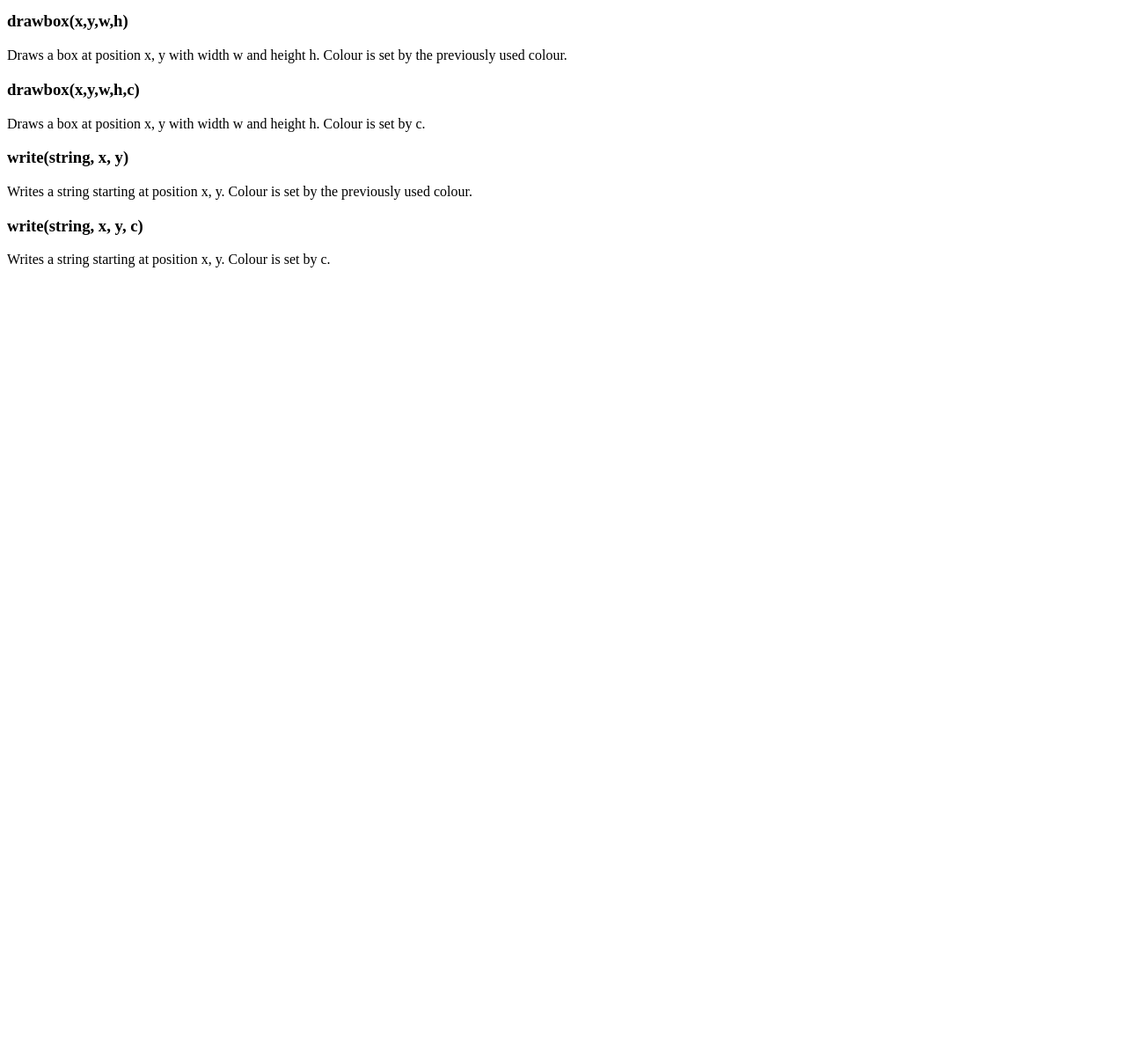
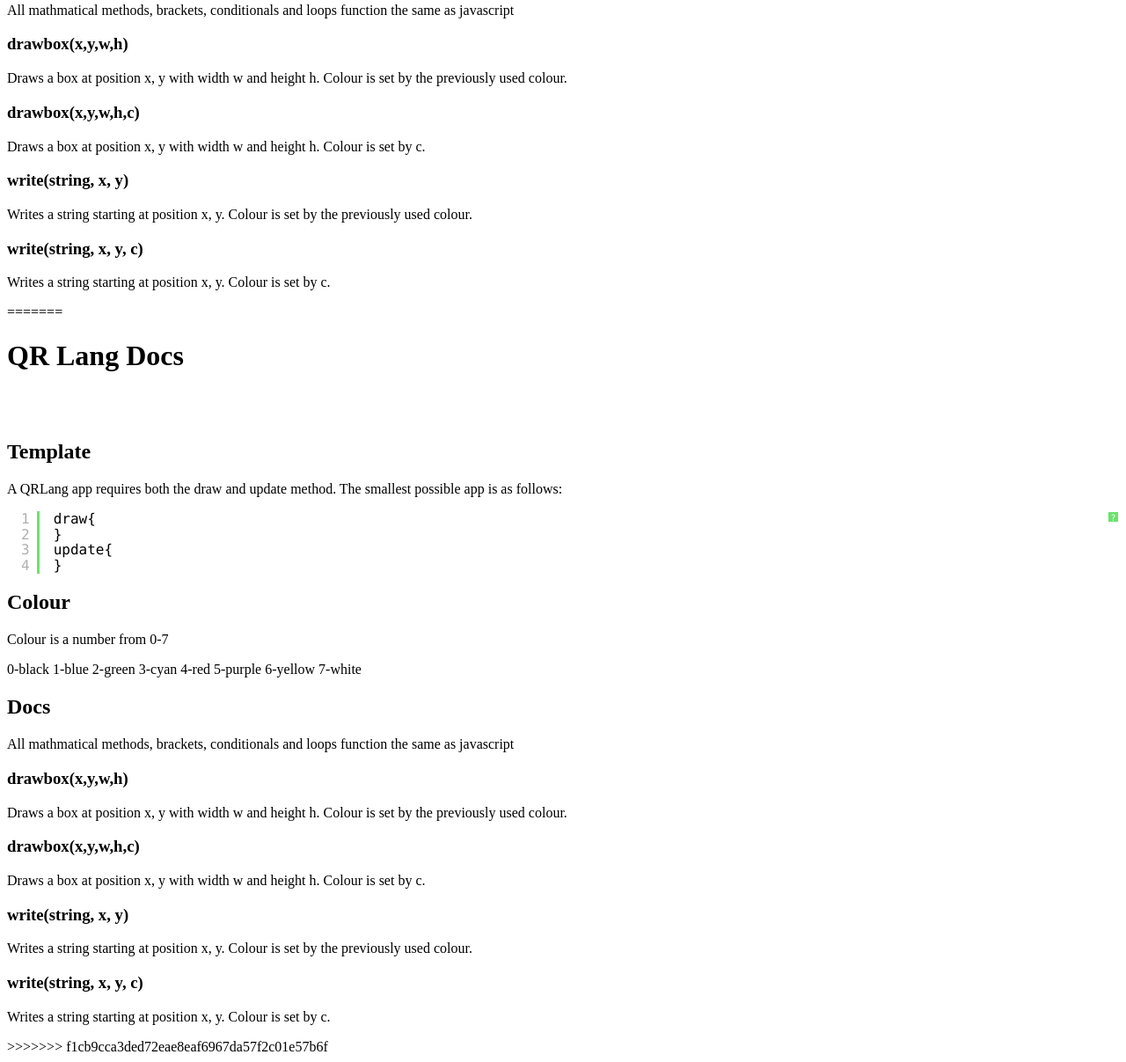
Before and after one commit to Qoramas/QRLang-Site, a plain HTML site: page examples/docs.html in a window 1280 px wide. Shown: the part 496-1703 px from the top of the page at 88% size. Before the commit the page ends 816 px from the top, so only its background shows below. Drawn offline with Linux system fonts and the light colour scheme.

Commit message:
added more docs and updated to work in unix

```diff
--- a/examples/docs.html
+++ b/examples/docs.html
@@ -1,3 +1,4 @@
+<<<<<<< HEAD
 <!DOCTYPE html>
 <html>
 <head lang="en">
@@ -60,4 +61,68 @@
 </script>
 
 </body>
+=======
+<!DOCTYPE html>
+<html>
+<head lang="en">
+    <meta charset="UTF-8">
+    <title>QRLang Docs</title>
+    <script type="text/javascript" src="js/shCore.js"></script>
+    <script type="text/javascript" src="css/shBrushJScript.js"></script>
+    <link href="css/shCore.css" rel="stylesheet" type="text/css" />
+    <link href="css/shThemeDefault.css" rel="stylesheet" type="text/css" />
+</head>
+<body>
+<h1>QR Lang Docs</h1>
+<br>
+<br>
+<h2>Template</h2>
+<p>A QRLang app requires both the draw and update method. The smallest possible app is as follows:</p>
+<pre class="brush: js">
+    draw{
+    }
+    update{
+    }
+</pre>
+
+<h2>Colour</h2>
+<p>Colour is a number from 0-7</p>
+<p>
+    0-black
+    1-blue
+    2-green
+    3-cyan
+    4-red
+    5-purple
+    6-yellow
+    7-white
+</p>
+
+
+<h2>Docs</h2>
+<p>All mathmatical methods, brackets, conditionals and loops function the same as javascript</p>
+<div class="doc">
+    <h3>drawbox(x,y,w,h)</h3>
+    <p>Draws a box at position x, y with width w and height h. Colour is set by the previously used colour.</p>
+</div>
+<div class="doc">
+    <h3>drawbox(x,y,w,h,c)</h3>
+    <p>Draws a box at position x, y with width w and height h. Colour is set by c.</p>
+</div>
+<div class="doc">
+    <h3>write(string, x, y)</h3>
+    <p>Writes a string starting at position x, y. Colour is set by the previously used colour.</p>
+</div>
+<div class="doc">
+    <h3>write(string, x, y, c)</h3>
+    <p>Writes a string starting at position x, y. Colour is set by c.</p>
+</div>
+
+
+<script type="text/javascript">
+    SyntaxHighlighter.all()
+</script>
+
+</body>
+>>>>>>> f1cb9cca3ded72eae8eaf6967da57f2c01e57b6f
 </html>
```
Also changed, not shown: index.html (+7 -5 lines).
